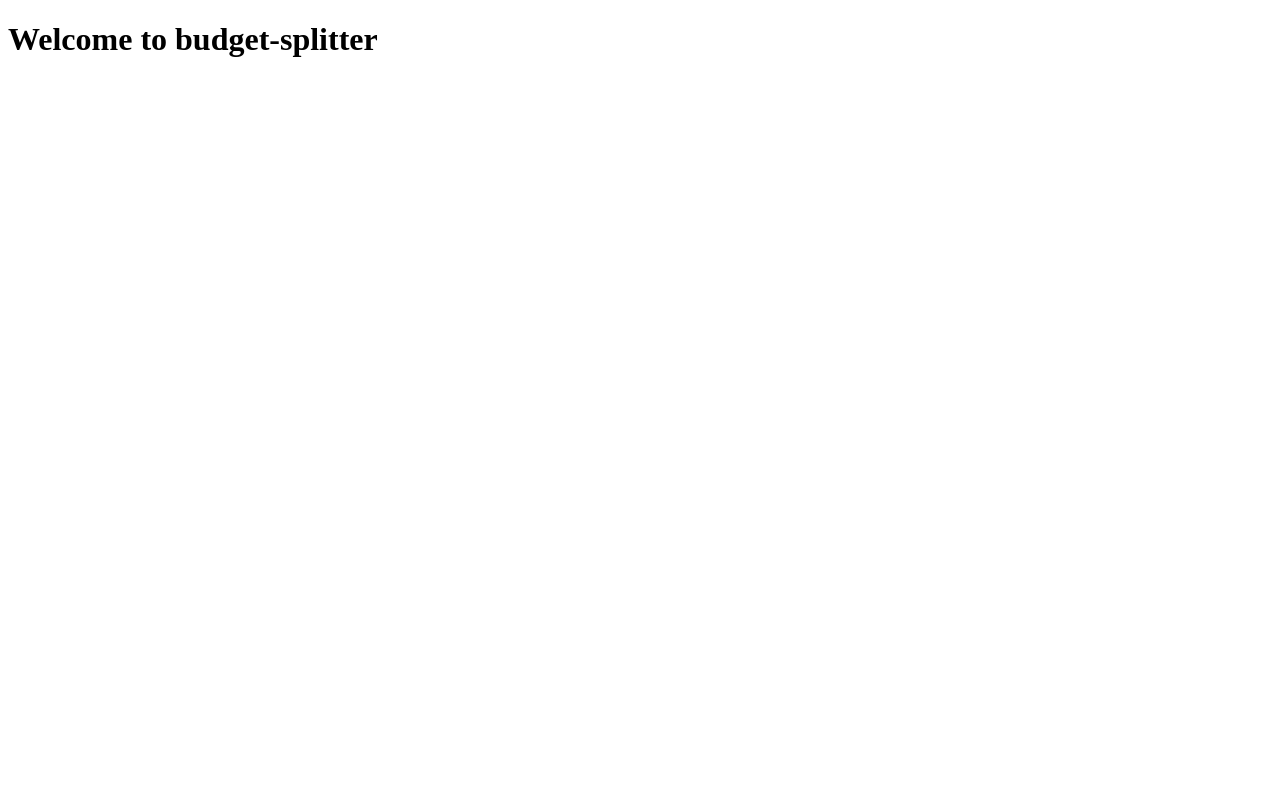
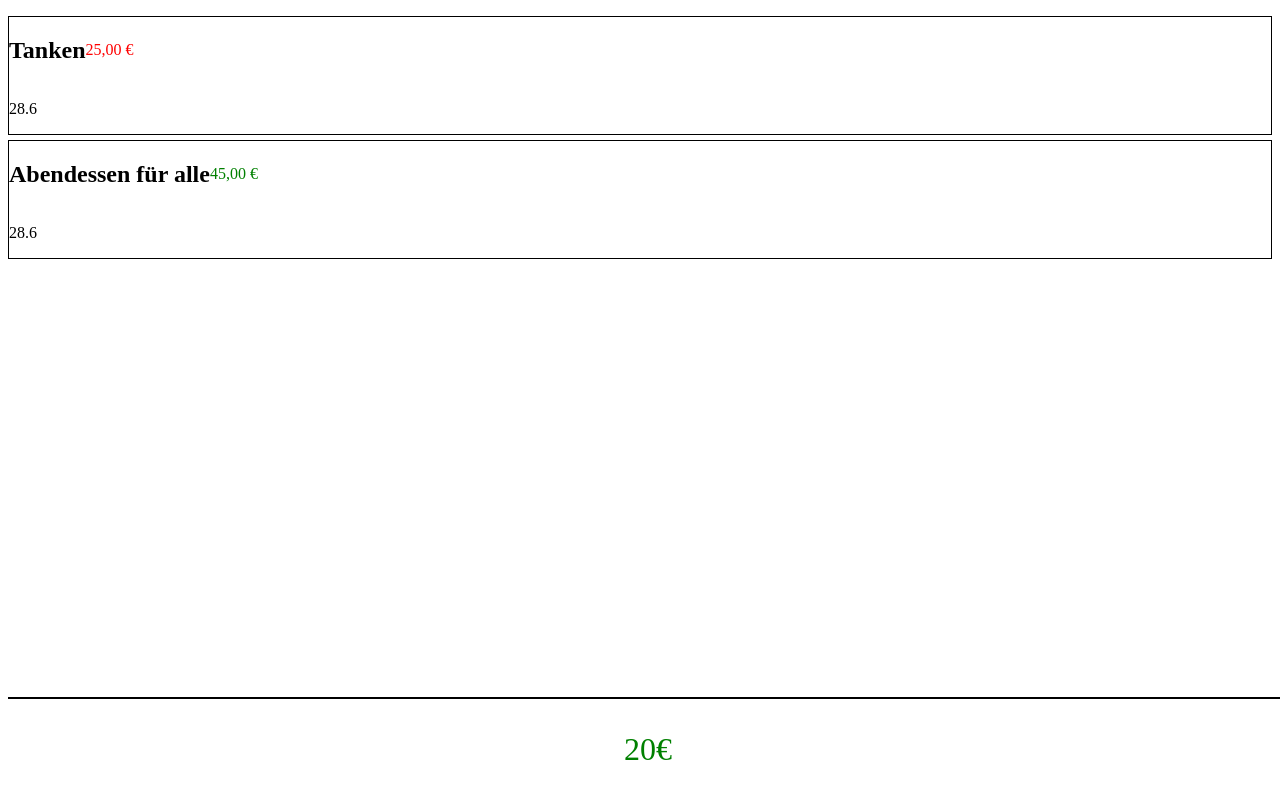
Before and after one commit to mpagels/budget-splitter, a Next.js app: page / in a window 1280 px wide. Shown: the top 798 px of the page. Built offline with nearby package versions, Linux system fonts and the light colour scheme.

Commit message:
add super simple dashboard

```diff
--- a/pages/index.js
+++ b/pages/index.js
@@ -1,7 +1,63 @@
+import styled from "styled-components";
+
 export default function Home() {
   return (
-    <div>
-      <h1>Welcome to budget-splitter</h1>
-    </div>
+    <HomeWrapper>
+      <SpendList>
+        <SpendItem>
+          <Infos>
+            <h2>Tanken</h2>
+            <Money isMe={false}>25,00 €</Money>
+          </Infos>
+          <p>28.6</p>
+        </SpendItem>
+        <SpendItem>
+          <Infos>
+            <h2>Abendessen für alle</h2>
+            <Money isMe>45,00 €</Money>
+          </Infos>
+          <p>28.6</p>
+        </SpendItem>
+      </SpendList>
+      <Footer>
+        <CalculatedBudget>20€</CalculatedBudget>
+      </Footer>
+    </HomeWrapper>
   );
 }
+
+const HomeWrapper = styled.main`
+  height: 100vh;
+`;
+
+const Infos = styled.div`
+  display: flex;
+  align-items: center;
+`;
+
+const Footer = styled.footer`
+  position: fixed;
+  bottom: 0;
+  border-top: 2px solid black;
+  width: 100vw;
+`;
+
+const CalculatedBudget = styled.p`
+  text-align: center;
+  color: green;
+  font-size: 2em;
+`;
+
+const Money = styled.p`
+  color: ${({ isMe }) => (isMe ? "green" : "red")};
+`;
+
+const SpendItem = styled.li`
+  border: 1px solid black;
+  margin: 5px 0;
+`;
+
+const SpendList = styled.ul`
+  list-style-type: none;
+  padding: 0;
+`;
```
